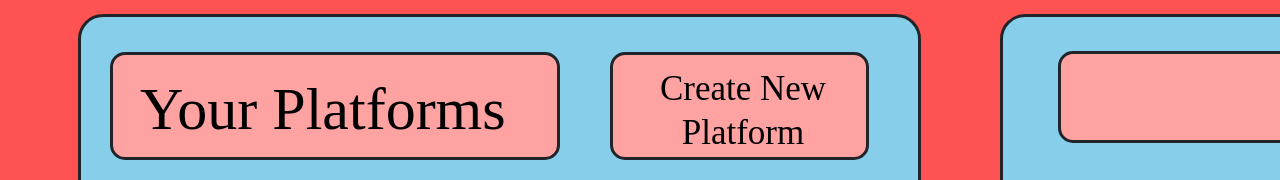
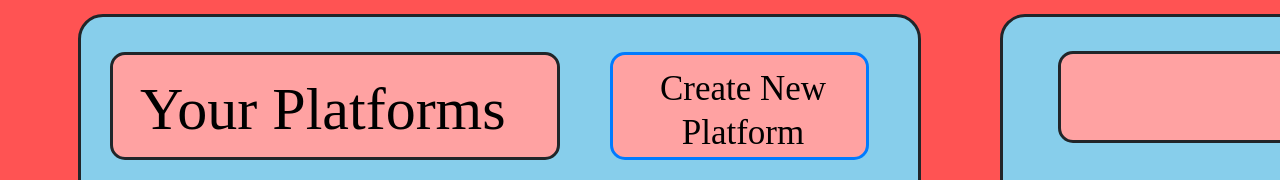
Before and after one commit to meetAlexLau/Sphnx, a React (Create React App) app in the folder client/: page /profile in a window 1280 px wide. Shown: the part 620-800 px from the top of the page. Built offline with nearby package versions, Linux system fonts and the light colour scheme.

Commit message:
Added link from profile to new-platform

```diff
--- a/client/src/components/UserComponent.js
+++ b/client/src/components/UserComponent.js
@@ -381,7 +381,7 @@ export default class UserComponent extends Component{
                 }}>Your Platforms</div>
               </div>
 
-              <div
+              <Link
                 style={{
                   position: "absolute",
                   width: "259px",
@@ -393,6 +393,7 @@ export default class UserComponent extends Component{
                   border: "solid",
                   borderRadius: "15px"
                 }}
+                to={'/new-platform'}
               >
                 <div style={{
                   position: "absolute",
@@ -409,7 +410,7 @@ export default class UserComponent extends Component{
                   color: "#000000",
                   textAlign: 'center'
                 }}>Create New Platform</div>
-              </div>
+              </Link>
             </div>
 
             <div
```
